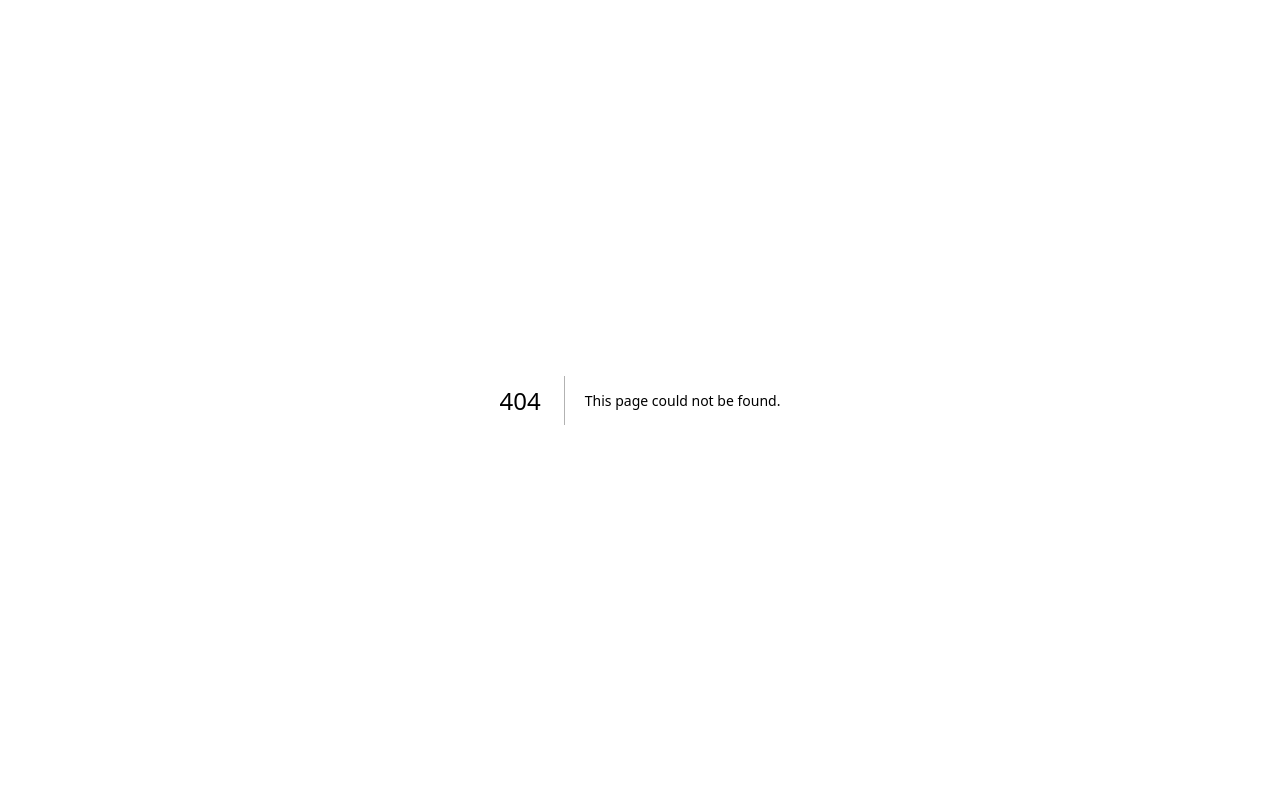
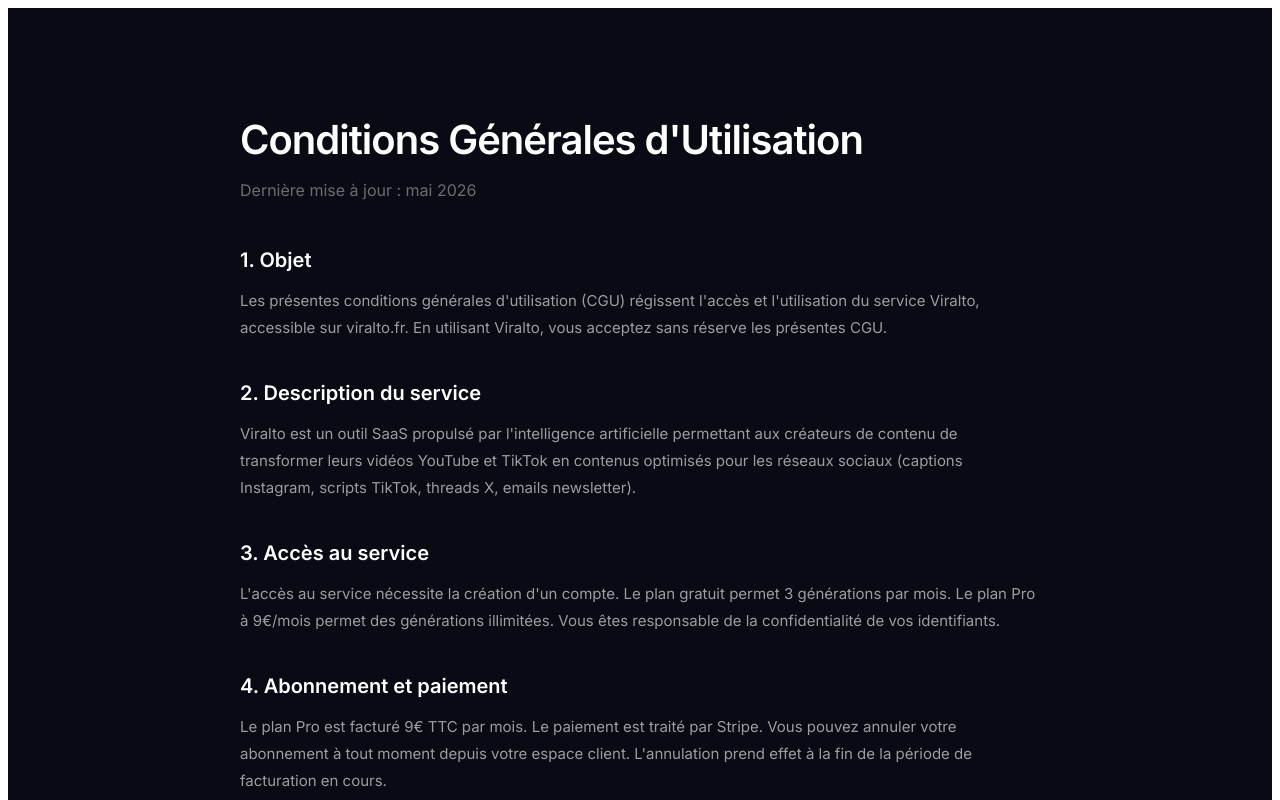
Before and after one commit to AxelBen81/viralto, a Next.js app: page /cgu in a window 1280 px wide. Before the commit this address had no page. Shown: the top 800 px of the page. Built offline with nearby package versions, Linux system fonts and the light colour scheme.

Commit message:
Create page.tsx

```diff
--- /dev/null
+++ b/app/cgu/page.tsx
@@ -0,0 +1,62 @@
+export default function CGU() {
+  return (
+    <main style={{ background: "#080B14", minHeight: "100vh", color: "white", fontFamily: "'Inter', sans-serif" }}>
+      <div style={{ maxWidth: 800, margin: "0 auto", padding: "80px 48px" }}>
+        <h1 style={{ fontSize: 40, fontWeight: 600, letterSpacing: -1, marginBottom: 8 }}>{"Conditions Générales d'Utilisation"}</h1>
+        <p style={{ color: "rgba(255,255,255,0.4)", marginBottom: 48 }}>{"Dernière mise à jour : mai 2026"}</p>
+
+        {[
+          {
+            title: "1. Objet",
+            content: "Les présentes conditions générales d'utilisation (CGU) régissent l'accès et l'utilisation du service Viralto, accessible sur viralto.fr. En utilisant Viralto, vous acceptez sans réserve les présentes CGU."
+          },
+          {
+            title: "2. Description du service",
+            content: "Viralto est un outil SaaS propulsé par l'intelligence artificielle permettant aux créateurs de contenu de transformer leurs vidéos YouTube et TikTok en contenus optimisés pour les réseaux sociaux (captions Instagram, scripts TikTok, threads X, emails newsletter)."
+          },
+          {
+            title: "3. Accès au service",
+            content: "L'accès au service nécessite la création d'un compte. Le plan gratuit permet 3 générations par mois. Le plan Pro à 9€/mois permet des générations illimitées. Vous êtes responsable de la confidentialité de vos identifiants."
+          },
+          {
+            title: "4. Abonnement et paiement",
+            content: "Le plan Pro est facturé 9€ TTC par mois. Le paiement est traité par Stripe. Vous pouvez annuler votre abonnement à tout moment depuis votre espace client. L'annulation prend effet à la fin de la période de facturation en cours."
+          },
+          {
+            title: "5. Propriété intellectuelle",
+            content: "Les contenus générés par Viralto vous appartiennent. Vous êtes seul responsable de l'utilisation des contenus générés. Viralto et son interface sont protégés par les droits de propriété intellectuelle."
+          },
+          {
+            title: "6. Responsabilité",
+            content: "Viralto s'engage à fournir le service avec soin mais ne garantit pas des résultats spécifiques. Viralto ne saurait être tenu responsable des contenus générés par l'IA ni de leur utilisation par les utilisateurs."
+          },
+          {
+            title: "7. Données personnelles",
+            content: "Le traitement de vos données personnelles est décrit dans notre Politique de Confidentialité. En utilisant Viralto, vous acceptez cette politique."
+          },
+          {
+            title: "8. Modification des CGU",
+            content: "Viralto se réserve le droit de modifier les présentes CGU à tout moment. Les utilisateurs seront informés des modifications par email."
+          },
+          {
+            title: "9. Droit applicable",
+            content: "Les présentes CGU sont soumises au droit français. En cas de litige, les tribunaux français seront compétents."
+          },
+          {
+            title: "10. Contact",
+            content: "Pour toute question concernant les présentes CGU, contactez-nous à : contact@viralto.fr"
+          },
+        ].map((section) => (
+          <div key={section.title} style={{ marginBottom: 40 }}>
+            <h2 style={{ fontSize: 20, fontWeight: 600, marginBottom: 12, color: "white" }}>{section.title}</h2>
+            <p style={{ fontSize: 15, color: "rgba(255,255,255,0.6)", lineHeight: 1.8 }}>{section.content}</p>
+          </div>
+        ))}
+
+        <a href="/" style={{ display: "inline-block", background: "rgba(255,255,255,0.06)", border: "1px solid rgba(255,255,255,0.1)", color: "white", padding: "12px 24px", borderRadius: 24, textDecoration: "none", fontWeight: 500, marginTop: 24 }}>
+          {"← Retour à l'accueil"}
+        </a>
+      </div>
+    </main>
+  );
+}
```
